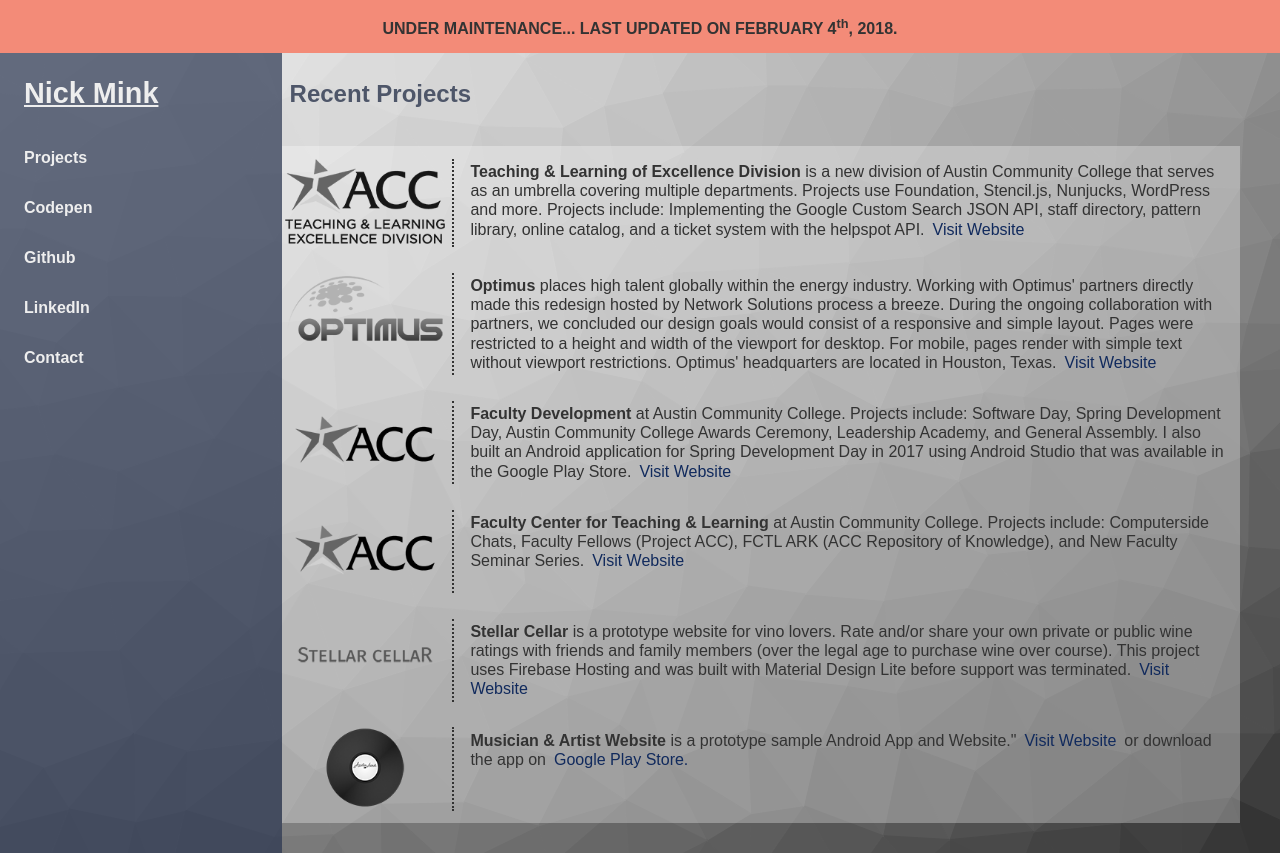
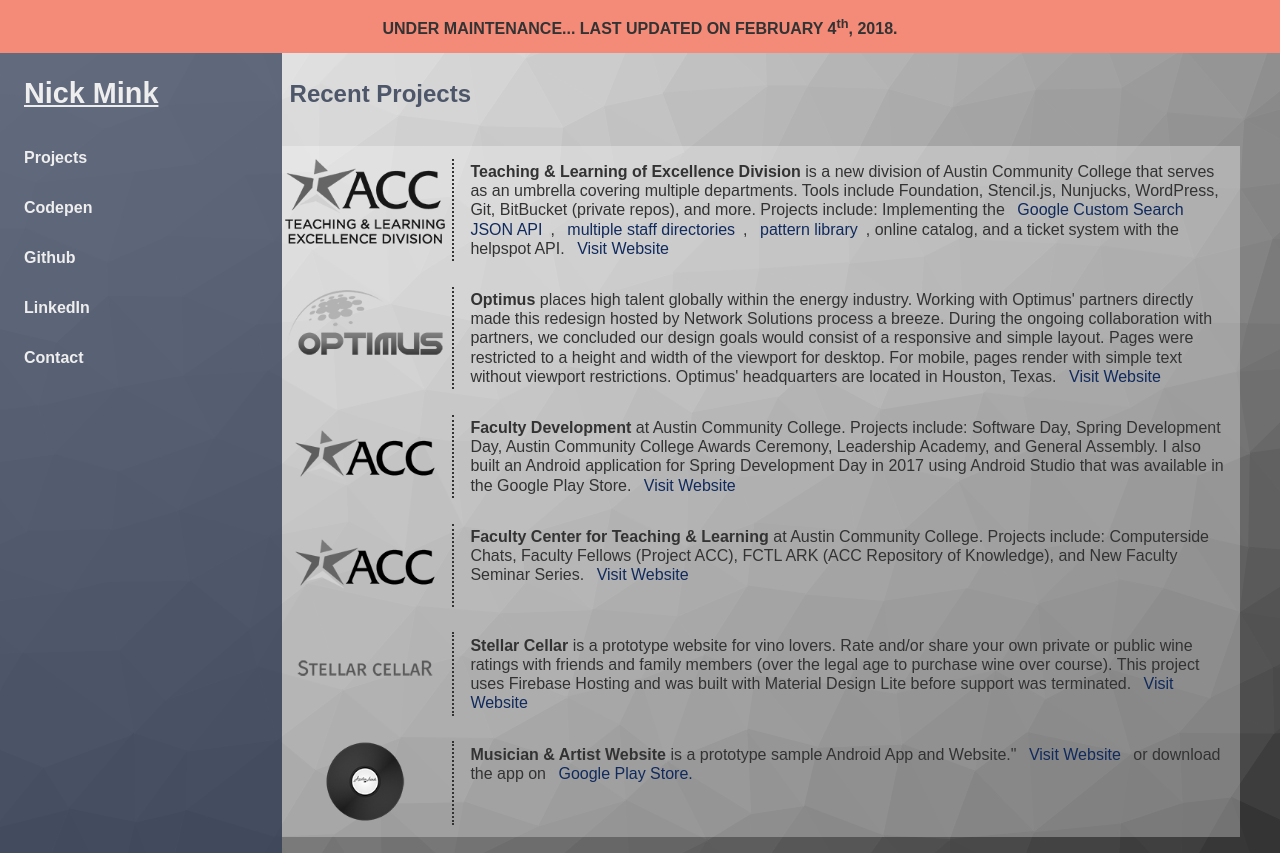
Before and after one commit to nicholasMink/nicholasMink.github.io, a plain HTML site: page index.html in a window 1280 px wide. Drawn offline with nearby package versions, Linux system fonts and the light colour scheme; a script that the page names is missing.

Commit message:
updating project links

```diff
--- a/index.html
+++ b/index.html
@@ -55,7 +55,7 @@
                 </a>
               </section>
               <section class="card__right">
-                <p><span class="title">Teaching &amp; Learning of Excellence Division</span> is a new division of Austin Community College that serves as an umbrella covering multiple departments. Projects use Foundation, Stencil.js, Nunjucks, WordPress and more. Projects include: Implementing the Google Custom Search JSON API, staff directory, pattern library, online catalog, and a ticket system with the helpspot API.<a href="http://tled.austincc.edu" rel="noopener" target="_blank">Visit Website</a></p>
+                <p><span class="title">Teaching &amp; Learning of Excellence Division</span> is a new division of Austin Community College that serves as an umbrella covering multiple departments. Tools include Foundation, Stencil.js, Nunjucks, WordPress, Git, BitBucket (private repos), and more. Projects include: Implementing the <a href="http://tled.austincc.edu/search/?q=nicholas+mink">Google Custom Search JSON API</a>, <a href="http://tled.austincc.edu/office-instructional-technology/instructional-web-development/directory.html"> multiple staff directories</a>, <a href="https://instructionalweb.bitbucket.io/">pattern library</a>, online catalog, and a ticket system with the helpspot API. <a href="http://tled.austincc.edu" rel="noopener" target="_blank">Visit Website</a></p>
               </section>
             </div>
             <div class="card">
@@ -65,7 +65,7 @@
                 </a>
               </section>
               <section class="card__right">
-                <p><span class="title">Optimus</span> places high talent globally within the energy industry. Working with Optimus' partners directly made this redesign hosted by Network Solutions process a breeze. During the ongoing collaboration with partners, we concluded our design goals would consist of a responsive and simple layout. Pages were restricted to a height and width of the viewport for desktop. For mobile, pages render with simple text without viewport restrictions. Optimus' headquarters are located in Houston, Texas.<a href="http://optimus-us.com" rel="noopener" target="_blank">Visit Website</a></p>
+                <p><span class="title">Optimus</span> places high talent globally within the energy industry. Working with Optimus' partners directly made this redesign hosted by Network Solutions process a breeze. During the ongoing collaboration with partners, we concluded our design goals would consist of a responsive and simple layout. Pages were restricted to a height and width of the viewport for desktop. For mobile, pages render with simple text without viewport restrictions. Optimus' headquarters are located in Houston, Texas. <a href="http://optimus-us.com" rel="noopener" target="_blank">Visit Website</a></p>
               </section>
             </div>
             <div class="card">
@@ -75,7 +75,7 @@
                 </a>
               </section>
               <section class="card__right">
-                <p><span class="title">Faculty Development</span> at Austin Community College. Projects include: Software Day, Spring Development Day, Austin Community College Awards Ceremony, Leadership Academy, and General Assembly. I also built an Android application for Spring Development Day in 2017 using Android Studio that was available in the Google Play Store.<a href="http://sites.austincc.edu/facdev" rel="noopener" target="_blank">Visit Website</a></p>
+                <p><span class="title">Faculty Development</span> at Austin Community College. Projects include: Software Day, Spring Development Day, Austin Community College Awards Ceremony, Leadership Academy, and General Assembly. I also built an Android application for Spring Development Day in 2017 using Android Studio that was available in the Google Play Store. <a href="http://sites.austincc.edu/facdev" rel="noopener" target="_blank">Visit Website</a></p>
               </section>
             </div>
             <div class="card">
@@ -85,7 +85,7 @@
                 </a>
               </section>
               <section class="card__right">
-                <p><span class="title">Faculty Center for Teaching &amp; Learning</span> at Austin Community College. Projects include: Computerside Chats, Faculty Fellows (Project ACC), FCTL ARK (ACC Repository of Knowledge), and New Faculty Seminar Series.<a href="http://sites.austincc.edu/fctl" rel="noopener" target="_blank">Visit Website</a></p>
+                <p><span class="title">Faculty Center for Teaching &amp; Learning</span> at Austin Community College. Projects include: Computerside Chats, Faculty Fellows (Project ACC), FCTL ARK (ACC Repository of Knowledge), and New Faculty Seminar Series. <a href="http://sites.austincc.edu/fctl" rel="noopener" target="_blank">Visit Website</a></p>
               </section>
             </div>
             <div class="card">
@@ -95,7 +95,7 @@
                 </a>
               </section>
               <section class="card__right">
-                <p><span class="title">Stellar Cellar</span> is a prototype website for vino lovers. Rate and/or share your own private or public wine ratings with friends and family members (over the legal age to purchase wine over course). This project uses Firebase Hosting and was built with Material Design Lite before support was terminated.<a href="https://sweet-d.firebaseapp.com" rel="noopener" target="_blank">Visit Website</a></p>
+                <p><span class="title">Stellar Cellar</span> is a prototype website for vino lovers. Rate and/or share your own private or public wine ratings with friends and family members (over the legal age to purchase wine over course). This project uses Firebase Hosting and was built with Material Design Lite before support was terminated. <a href="https://sweet-d.firebaseapp.com" rel="noopener" target="_blank">Visit Website</a></p>
               </section>
             </div>
             <div class="card">
@@ -105,7 +105,7 @@
                 </a>
               </section>
               <section class="card__right">
-                <p><span class="title">Musician &amp; Artist Website</span> is a prototype sample Android App and Website."<a href="https://mossman-c2dcc.firebaseapp.com/" rel="noopener" target="_blank">Visit Website</a>or download the app on<a href="https://play.google.com/store/apps/dev?id=5630013831074775319">Google Play Store.</a></p>
+                <p><span class="title">Musician &amp; Artist Website</span> is a prototype sample Android App and Website." <a href="https://mossman-c2dcc.firebaseapp.com/" rel="noopener" target="_blank">Visit Website</a> or download the app on <a href="https://play.google.com/store/apps/dev?id=5630013831074775319">Google Play Store.</a></p>
               </section>
             </div>
             <!-- End of Projects -->
```
